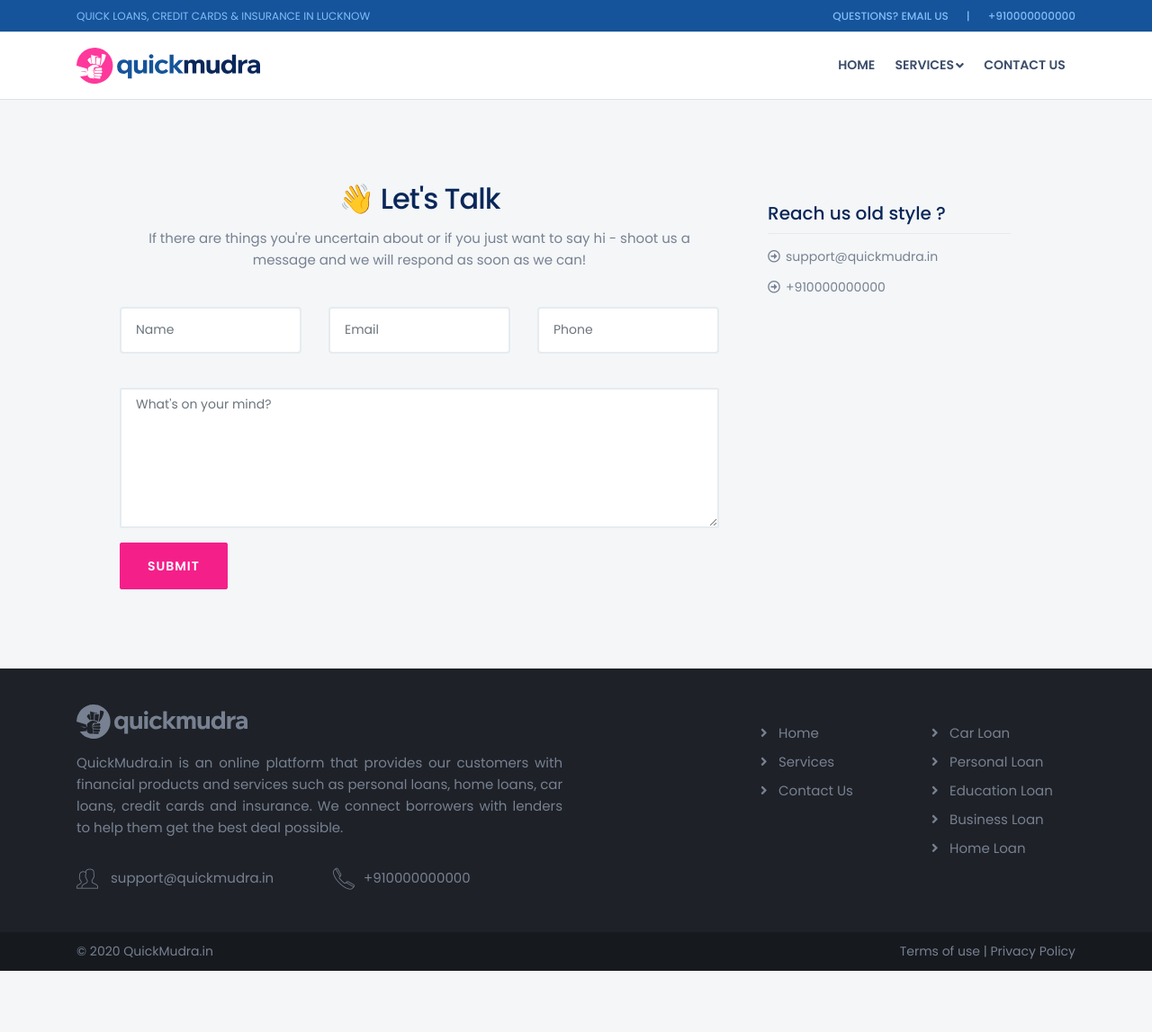
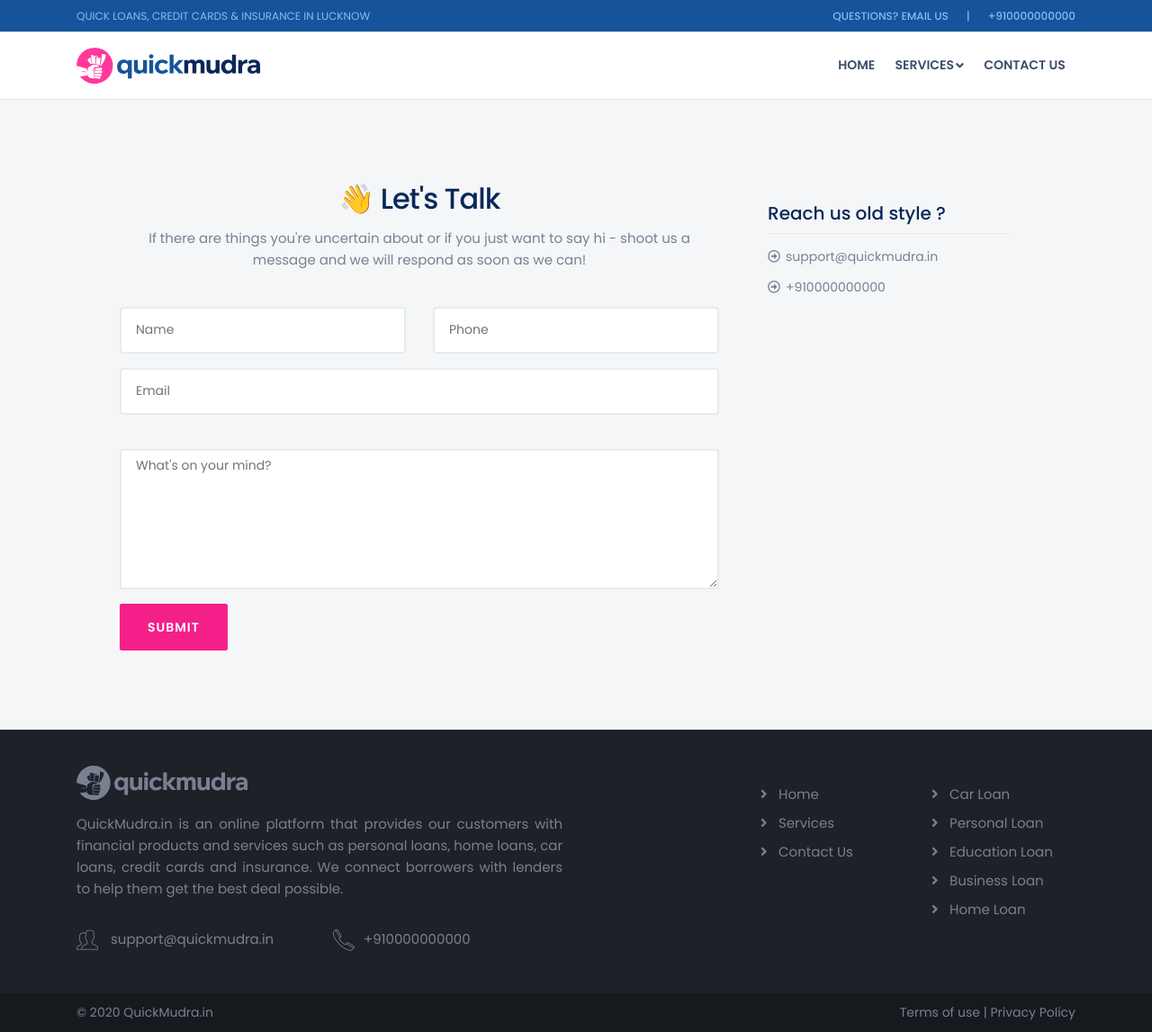
Before and after one commit to jaswinder-singh/creditme, a Jekyll site: the page built from pages/contact.html, in a window 1280 px wide and 1147 px high. Shown: the whole window at 90% size. Built offline with Jekyll 4.4.1, drawn with Linux system fonts in a browser that asks for light colours; nearby versions of some CDN libraries.

Commit message:
Update contact.html

```diff
--- a/pages/contact.html
+++ b/pages/contact.html
@@ -24,27 +24,25 @@
                                     <div class=" ">
                                         <!-- Text input-->
                                         <div class="row">
-                                            <div class="col-xl-4 col-lg-4 col-md-12 col-sm-12 col-12">
+                                            <div class="col-xl-6 col-lg-6 col-md-12 col-sm-12 col-12">
                                                 <div class="form-group">
                                                     <label class="sr-only control-label" for="name">name<span class=" "> </span></label>
                                                     <input id="name" name="Name" type="text" placeholder="Name" class="form-control input-md" required>
                                                 </div>
                                             </div>
                                             <!-- Text input-->
-                                            <div class="col-xl-4 col-lg-4 col-md-12 col-sm-12 col-12">
+                                            <div class="col-xl-6 col-lg-6 col-md-12 col-sm-12 col-12">
+                                                <div class="form-group">
+                                                    <label class="sr-only control-label" for="phone">Phone<span class=" "> </span></label>
+                                                    <input id="phone" name="Phone" type="text" placeholder="Phone" class="form-control input-md" required>
+                                                </div>
+                                            </div>
+                                            <div class="col-xl-12 col-lg-12 col-md-12 col-sm-12 col-12">
                                                 <div class="form-group">
                                                     <label class="sr-only control-label" for="email">Email<span class=" "> </span></label>
                                                     <input id="email" name="Email" type="email" placeholder="Email" class="form-control input-md" required>
                                                 </div>
                                             </div>
-                                            <!-- Text input-->
-                                            <div class="col-xl-4 col-lg-4 col-md-12 col-sm-12 col-12">
-                                                <div class="form-group">
-                                                    <label class="sr-only control-label" for="phone">Phone<span class=" "> </span></label>
-                                                    <input id="phone" name="Phone" type="text" placeholder="Phone" class="form-control input-md" required>
-                                                </div>
-                                            </div>
-                                            <!-- Select Basic -->
                                             <div class="col-xl-12 col-lg-12 col-md-12 col-sm-12 col-12">
                                                 <div class="form-group">
                                                     <label class="control-label" for="message"> </label>
```
